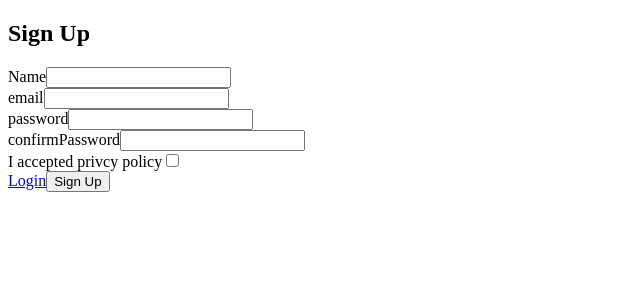
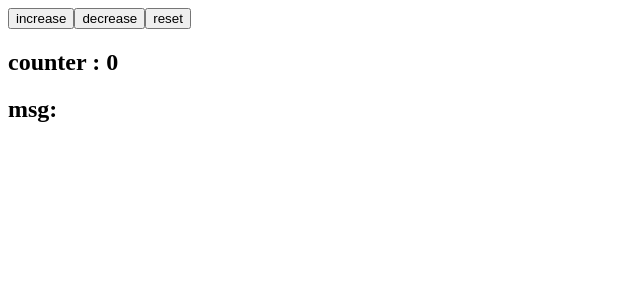
Before and after one commit to mohammadpy8/react-toturial, a React (Create React App) app: page /signup in a window 1280 px wide. Shown: the top 300 px of the page, without its empty margins (0-640 px from the left). Built offline with nearby package versions, Linux system fonts and the light colour scheme.

Commit message:
redux-context

```diff
--- a/package.json
+++ b/package.json
@@ -18,6 +18,7 @@
     "react-scripts": "5.0.1",
     "react-spinners": "^0.13.8",
     "redux": "^4.2.1",
+    "redux-logger": "^3.0.6",
     "swiper": "^10.0.4",
     "uuid": "^9.0.0",
     "web-vitals": "^2.1.4"
--- a/src/App.js
+++ b/src/App.js
@@ -12,6 +12,8 @@ import Navbar from "./components/common/Navbar";
 import ShopCart from "./components/ShopCart";
 
 import SignUp from "./components/SignUp";
+import Counter from "./components/Counter";
+import ReduxValue from "./redux/reduxAtt";
 
 function App() {
   return (
@@ -26,10 +28,13 @@ function App() {
     //     </Routes>
     //   </CartContextProvider>
     // </ProductsContextProvider>
-          <Routes>
-              <Route path="/signup" element={<SignUp />} />
-              <Route path="*" element={<Navigate to="/signup" replace/>} />
-          </Routes>
+    //   <Routes>
+    //       <Route path="/signup" element={<SignUp />} />
+    //       <Route path="*" element={<Navigate to="/signup" replace/>} />
+    //   </Routes>
+    <ReduxValue>
+      <Counter />
+    </ReduxValue>
   );
 }
 
--- /dev/null
+++ b/src/components/Counter.js
@@ -0,0 +1,30 @@
+import React, { useContext } from "react";
+
+import { ReduxContext } from "../redux/reduxAtt";
+
+const Counter = () => {
+  const {
+    decreaseCounter,
+    dispatch,
+    increaseCounter,
+    resetCounter,
+    counterMsg,
+    counterValue,
+  } = useContext(ReduxContext);
+
+  return (
+    <div>
+      <button onClick={() => dispatch(increaseCounter(+10, "INCREASE"))}>
+        increase
+      </button>
+      <button onClick={() => dispatch(decreaseCounter(+5, "DECREASE"))}>
+        decrease
+      </button>
+      <button onClick={() => dispatch(resetCounter())}>reset</button>
+      <h2>counter : {counterValue}</h2>
+      <h2>msg: {counterMsg}</h2>
+    </div>
+  );
+};
+
+export default Counter;
--- a/src/components/SignUp.js
+++ b/src/components/SignUp.js
@@ -134,7 +134,17 @@ const SignUp = () => {
           <button type="submit">Sign Up</button>
         </div>
       </form>
-      <Toaster />
+      <Toaster
+        toastOptions={{
+          className: '',
+          style: {
+            border: '2px solid red',
+            padding: '20px',
+            color: 'white',
+            fontSize: "1.5rem",
+            backgroundColor: "#fd8080"
+          },
+        }}/>
     </div>
   );
 };
--- a/src/index.js
+++ b/src/index.js
@@ -3,13 +3,18 @@ import { createRoot } from "react-dom/client";
 import App from "./App";
 
 import { BrowserRouter } from "react-router-dom";
+import { Provider } from "react-redux";
+
+import store from "./redux/store";
 
 const root = createRoot(document.getElementById("root"));
 
 root.render(
   <StrictMode>
     <BrowserRouter>
-      <App />
+      <Provider store={store}>
+        <App />
+      </Provider>
     </BrowserRouter>
   </StrictMode>
 );
--- /dev/null
+++ b/src/redux/counter/counterAction.js
@@ -0,0 +1,23 @@
+const increaseCounter = (number, msg) => {
+  return {
+    type: "INCREASE",
+    payload: number,
+    payMsg: msg,
+  };
+};
+
+const decreaseCounter = (number, msg) => {
+  return {
+    type: "DECREASE",
+    payload: number,
+    payMsg: msg,
+  };
+};
+
+const resetCounter = () => {
+  return {
+    type: "RESET",
+  };
+};
+
+export { increaseCounter, decreaseCounter, resetCounter };
--- /dev/null
+++ b/src/redux/counter/counterReducer.js
@@ -0,0 +1,25 @@
+const intialState = {
+  counterValue: 0,
+  counterMsg: "",
+};
+
+const counterReducer = (state = intialState, action) => {
+  switch (action.type) {
+    case "INCREASE":
+      return {
+        counterValue: state.counterValue + action.payload,
+        counterMsg: action.payMsg,
+      };
+    case "DECREASE":
+      return {
+        counterValue: state.counterValue - action.payload,
+        counterMsg: action.payMsg,
+          };
+      case "RESET":
+          return intialState;
+      default:
+          return state;
+  }
+};
+
+export default counterReducer;
--- /dev/null
+++ b/src/redux/reduxAtt.js
@@ -0,0 +1,29 @@
+import { createContext } from "react";
+import {
+  increaseCounter,
+  resetCounter,
+  decreaseCounter,
+} from "./counter/counterAction";
+import { useSelector, useDispatch } from "react-redux";
+
+
+export const ReduxContext = createContext();
+
+const ReduxValue = ({ children }) => {
+  const dispatch = useDispatch();
+    const { counterValue, counterMsg } = useSelector((state) => state.counter);
+    const reduxAtt = {
+        increaseCounter,
+        decreaseCounter,
+        resetCounter,
+        dispatch,
+        counterMsg,
+        counterValue,
+      };
+
+  return (
+    <ReduxContext.Provider value={reduxAtt}>{children}</ReduxContext.Provider>
+  );
+};
+
+export default ReduxValue;
--- /dev/null
+++ b/src/redux/rootReducer.js
@@ -0,0 +1,8 @@
+import { combineReducers } from "redux";
+import counterReducer from "./counter/counterReducer";
+
+const rootReducer = combineReducers({
+    counter: counterReducer,
+});
+
+export default rootReducer;
--- /dev/null
+++ b/src/redux/store.js
@@ -0,0 +1,7 @@
+import { createStore, applyMiddleware } from "redux";
+import logger from "redux-logger";
+import rootReducer from "./rootReducer";
+
+const store = createStore(rootReducer, applyMiddleware(logger));
+
+export default store;
```
Also changed, not shown: 1 other file (tests, documents, lock files or other folders).
